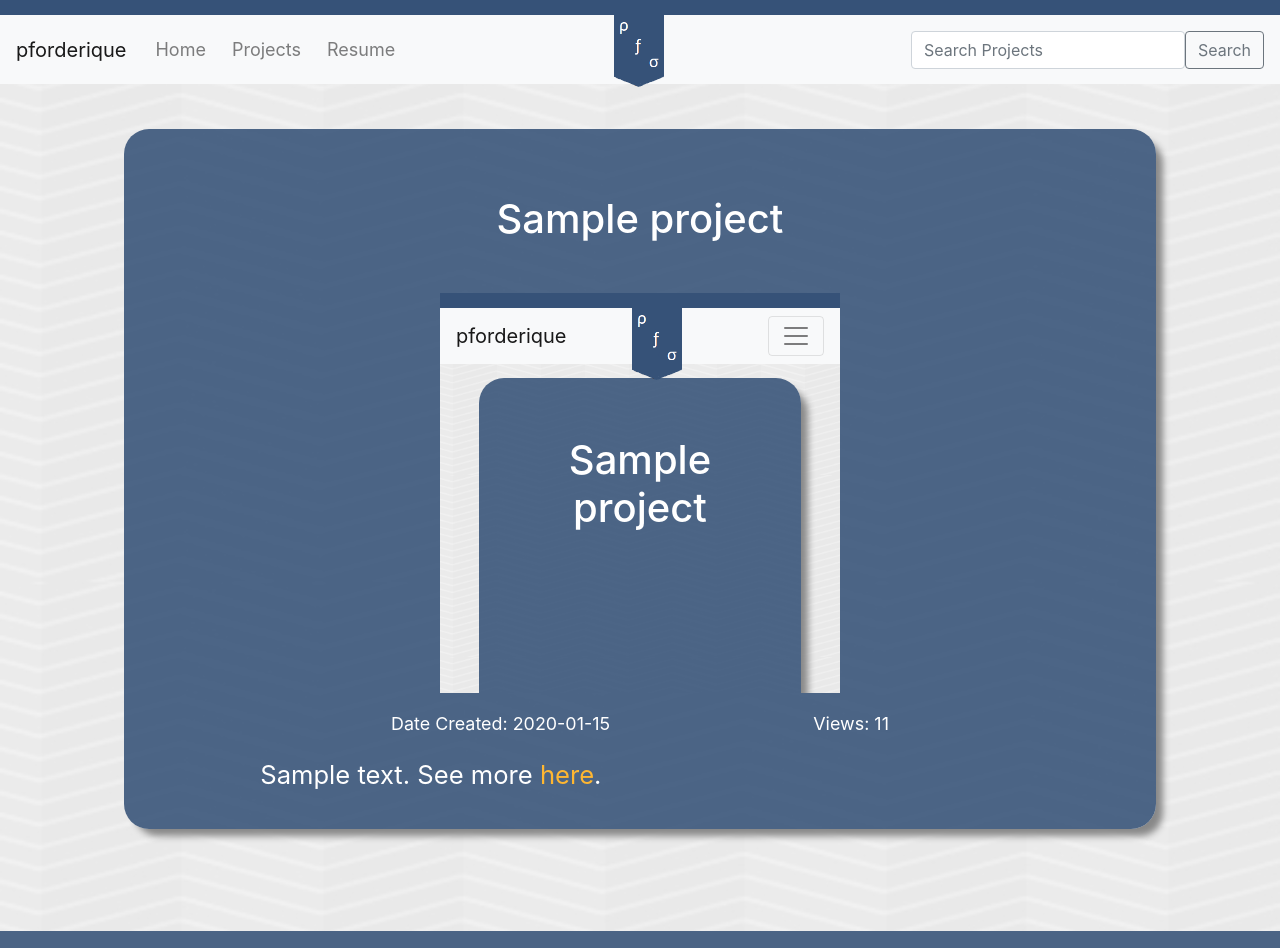
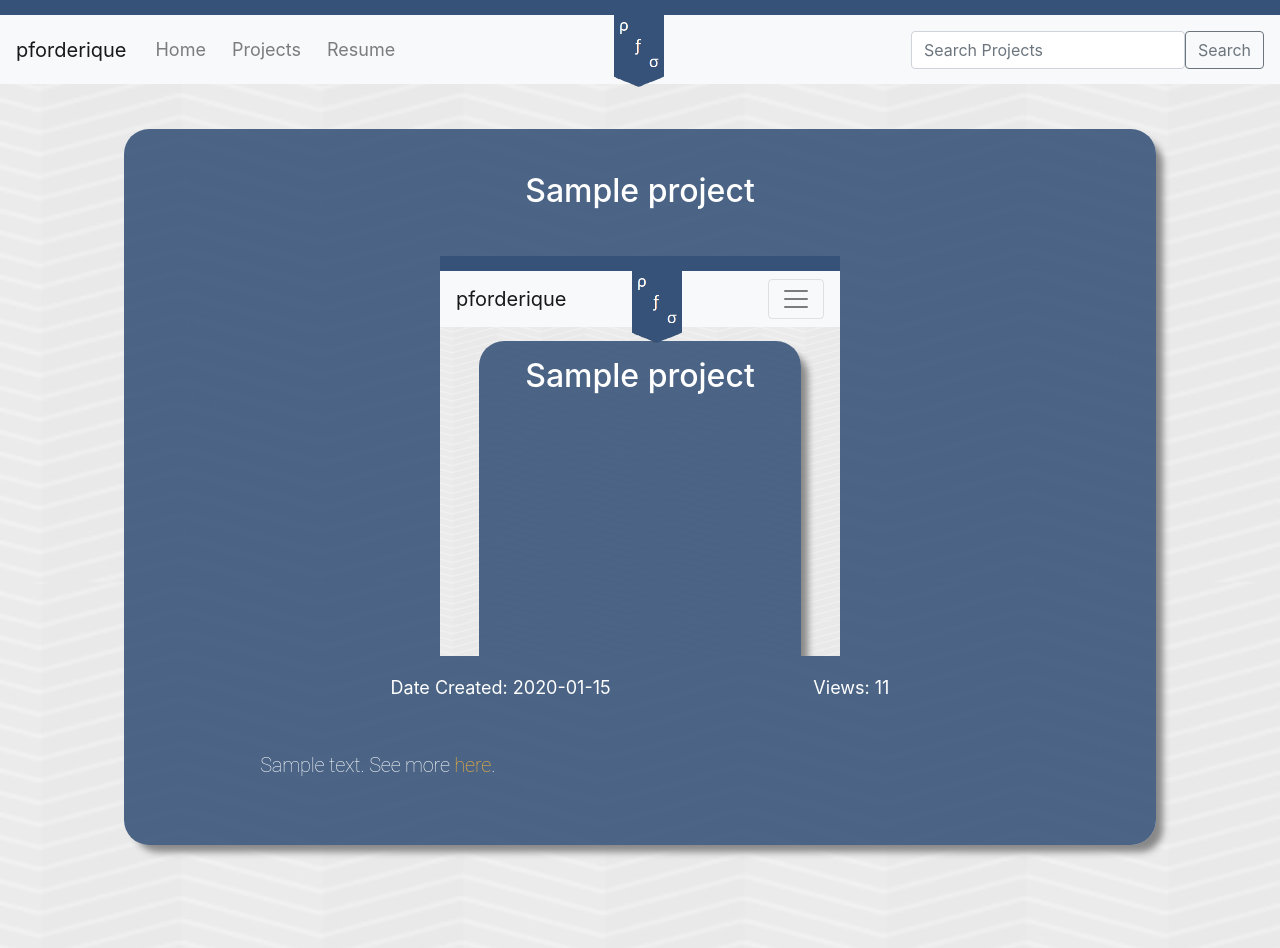
Before and after one commit to pforderique/pforderique.com, a Flask app: a page that uses website/templates/single_project.html in a window 1280 px wide. Run offline with Flask 2, Linux system fonts and the light colour scheme; tables that the repository leaves empty hold one stand-in row (values such as "Sample post"); some libraries are stand-ins or nearby versions.

Commit message:
working single project css

```diff
--- a/website/static/styles/single_project.css
+++ b/website/static/styles/single_project.css
@@ -4,8 +4,10 @@ div.containerx iframe{
     height: 400px;
 }
 div.containerx img {
-    width: 400px;
+    max-height: 50%;
+    max-width: 70%;
     height: auto;
+    width: auto;
     border-radius: 5px;
 }
 /* AIR CONTAINER STUFF */
@@ -18,6 +20,10 @@ div.containerx img {
     margin: 3% 2% 6% 2%;
     padding: 2vh 8vh;
 }
+.content-container h3 {
+    margin: 3% 0 5% 0;
+    font-size: xx-large;
+}
 .image-container{
     display: flex;
     flex-direction: column;
@@ -29,13 +35,18 @@ div.containerx img {
 .project-data{
     display: flex;
     justify-content:space-evenly;
-    font-size: 1.4vw;
+    font-size: large;
     margin-top: 2%;
 }
 .project-des{
     /* display: flex; */
     /* justify-content: center; */
-    font-size: 2.0vw;
     margin: 2% 0;
     padding: 0 8%;
+    font-size: 1.25rem;
+    font-family: "Roboto", "Helvetica", "Arial", sans-serif;
+    font-weight: 100;
+    line-height: 1;
+    letter-spacing: -0.01033em;
+    margin: 6% 0;
 }
--- a/website/templates/single_project.html
+++ b/website/templates/single_project.html
@@ -12,9 +12,9 @@
 {% if project is not none%}
 
     <div class="content-container">
-        <h1 class="main-title" align="center">
+        <h3 class="main-title" align="center">
             {{project.name}}
-        </h1>
+        </h3>
 
         <div class="image-container">
             {% if project.video_link == "" %}
```
